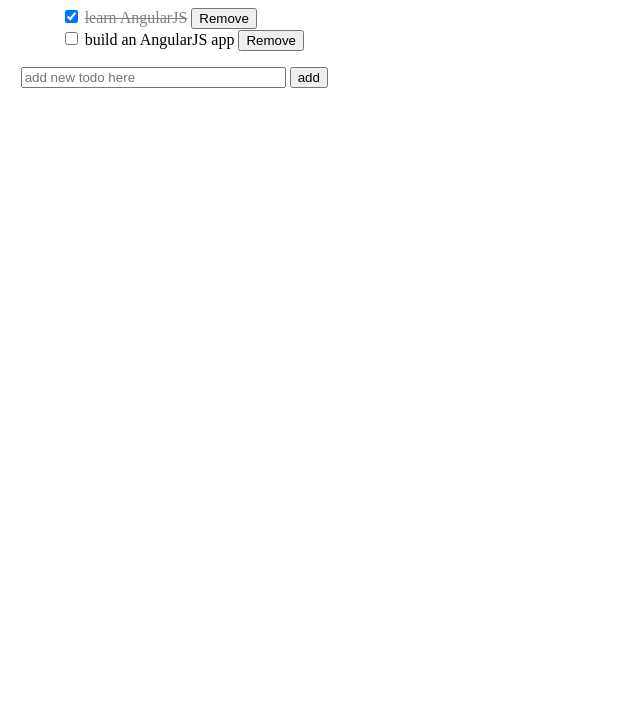
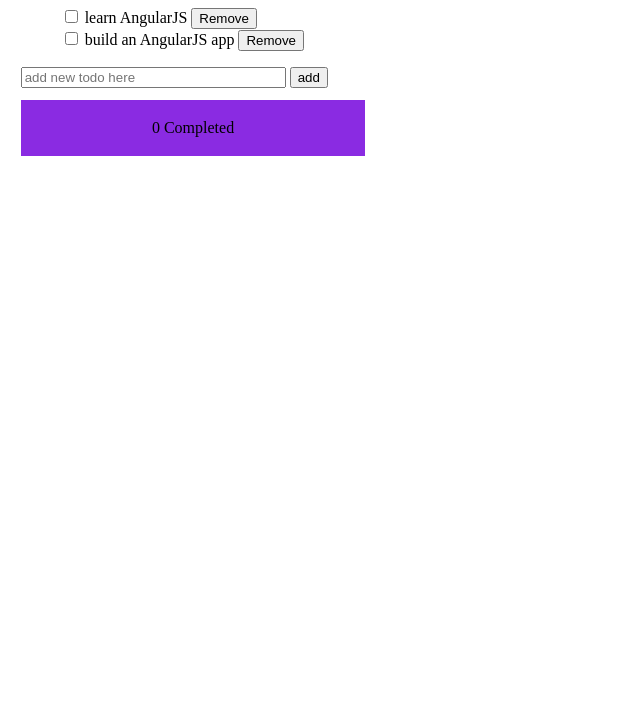
Before and after one commit to LeoWalker1508/angularjs-todo-app, a website: page index.html in a window 1280 px wide. Shown: the part 73-800 px from the top of the page, without its empty margins (0-640 px from the left). Drawn offline with nearby package versions, Linux system fonts and the light colour scheme.

Commit message:
Added the comple counter function

```diff
--- a/index.html
+++ b/index.html
@@ -22,6 +22,10 @@
         placeholder="add new todo here">
         <input class="btn btn-primary" type="button" value="add" ng-click="add()">
     </form>
+    <div class="counter">
+      <span> {{count()}}  Completed</span>
+    </div>
+
   </div>
 </body>
 </html>
--- a/todo.css
+++ b/todo.css
@@ -10,3 +10,13 @@
 .unstyled {
   list-style-type:none;
 }
+
+.counter{
+  margin-top: 1%;
+  background-color:blueviolet;
+  width: 25%;
+  height: 1.5rem;
+  padding: 1rem;
+  line-height: 1.5rem;
+  text-align: center
+}
--- a/todo.js
+++ b/todo.js
@@ -1,7 +1,7 @@
 angular.module('todoApp', [])
   .controller('TodoListController', function($scope) {
     $scope.todos =[
-    {name:'learn AngularJS', done:true},
+    {name:'learn AngularJS', done:false},
     {name:'build an AngularJS app', done:false}
     ];
 
@@ -25,4 +25,17 @@
       $scope.todos = provisionalTodoArray;
     }
     $scope.remove = remove;
+
+    $scope.completed = 0;
+
+    function count () {
+      var count = 0;
+      for (var index = 0; index < $scope.todos.length; index++) {
+        if ($scope.todos[index].done) {
+          count = count + 1;
+        }
+      }
+      return count;
+    }
+    $scope.count = count;
   })
```
Lines whose indentation alone changed are shown as unchanged.
